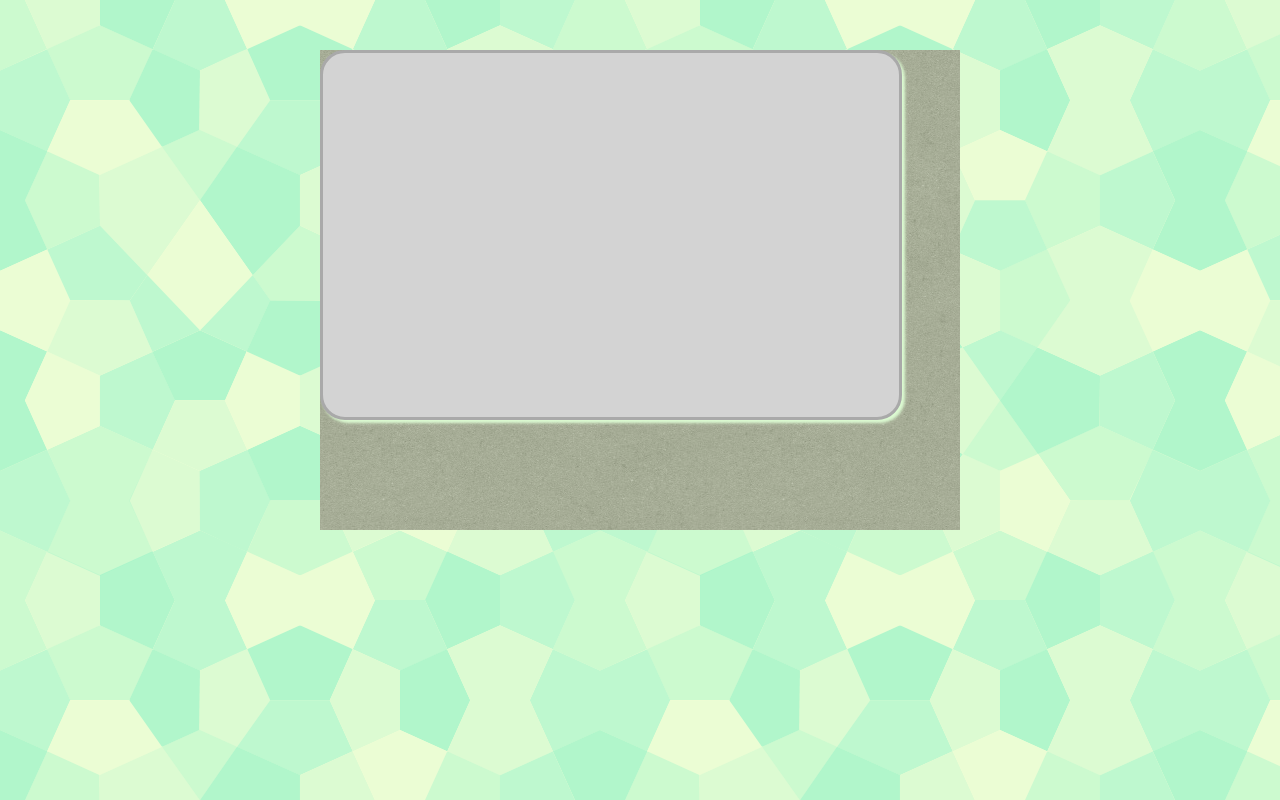
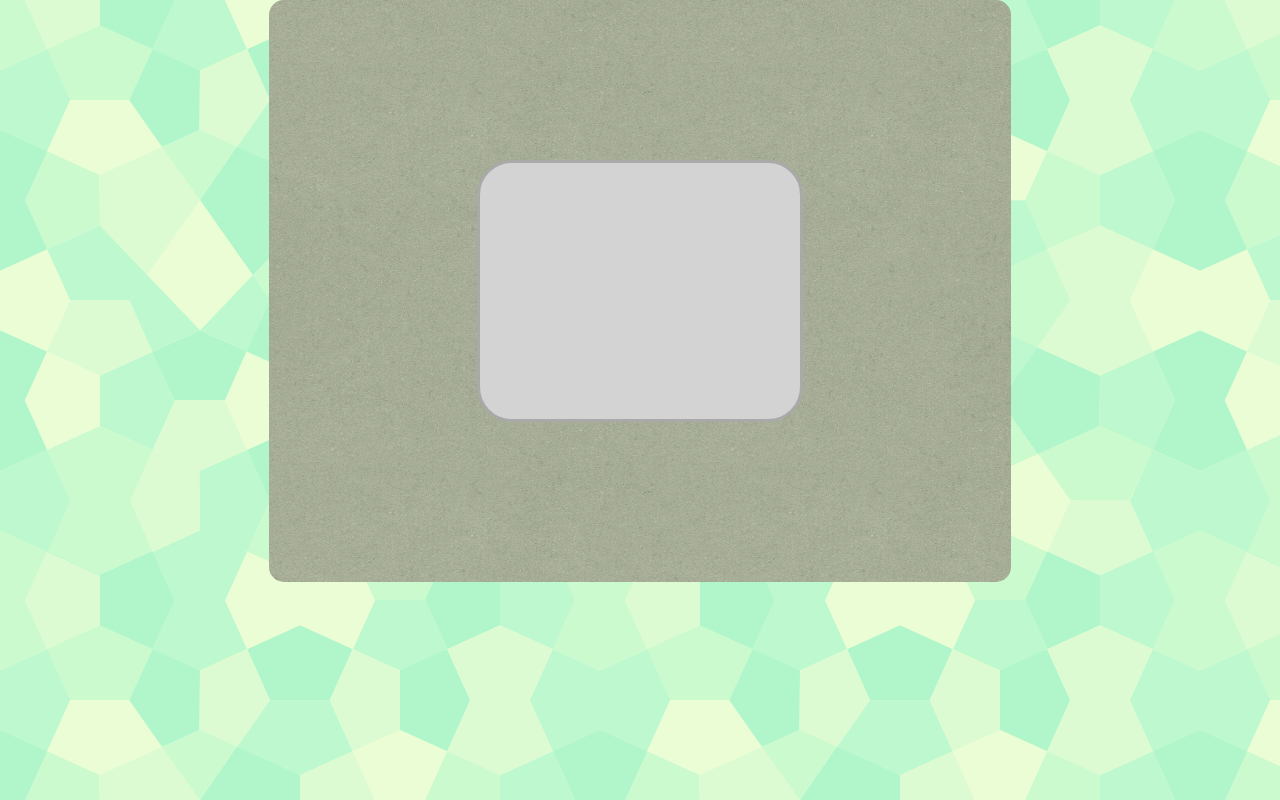
Before and after one commit to ttitto/Memory-Matrix-JS-Game, a plain HTML site: page MemoryMatrixGame/MemoryMatrix/index.html in a window 1280 px wide. Drawn offline with Linux system fonts and the light colour scheme.

Commit message:
main and board design ready

```diff
--- a/MemoryMatrixGame/MemoryMatrix/css/styles.css
+++ b/MemoryMatrixGame/MemoryMatrix/css/styles.css
@@ -6,27 +6,30 @@ html, body, canvas {
 body {
     background-image: url('../imgs/body-bg.png');
 }
-/*#region MAIN-CANVAS */
+/*#region MAIN-CONTAINER */
 
 #main-container {
     width: 640px;
     height: 480px;
     max-width: 90%;
     margin: 0 auto;
-    margin-top: 50px;
+    padding:4%;
+    border-radius: 15px;
     background-image: url('../imgs/main-bg.png');
     text-align: center;
     overflow: hidden;
+    display: flex;
+    -ms-flex-flow: row wrap;
+    flex-flow: row wrap;
 }
 
 #board {
-    width: 80%;
-    height: 300px;
+    width: 40%;
+    height:40%;
+    margin:  auto;
     background: lightgray;
     padding: 5%;
-    border-radius: 25px;
+    border-radius: 35px;
     border: 3px solid darkgray;
-    box-shadow: #DCFBD2 3px 3px 3px;
-    z-index: 100;
 }
 /*#endregion */
--- a/MemoryMatrixGame/MemoryMatrix/js/app.js
+++ b/MemoryMatrixGame/MemoryMatrix/js/app.js
@@ -8,11 +8,11 @@ function createBackground() {
 
     document.body.appendChild(mainContainer);
 }
+createBackground();
 
 function createBoard() {
     board = document.createElement('div');
     board.id = 'board';
     mainContainer.appendChild(board);
 }
-createBackground(640, 480);
 createBoard();
```
